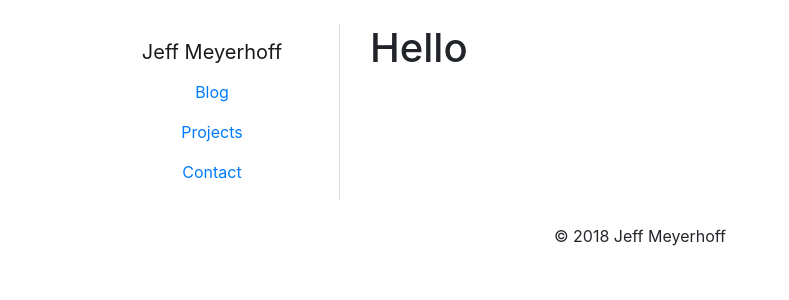
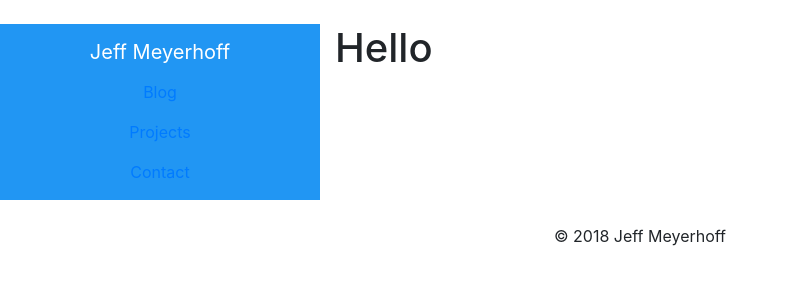
Before and after one commit to jeffington/jeffington.github.io, a Jekyll site: the page built from index.md, in a window 1280 px wide. Shown: the top 300 px of the page, without its empty margins (0-789 px from the left). Built offline with Jekyll 4.4.1, drawn with Linux system fonts in a browser that asks for light colours.

Commit message:
New blue theme

```diff
--- a/_includes/horizontal_nav.html
+++ b/_includes/horizontal_nav.html
@@ -1,4 +1,4 @@
-<nav class="navbar navbar-expand navbar-light">
+<nav class="navbar navbar-expand navbar-darj">
   <a class="navbar-brand" href="/">Jeff Meyerhoff</a>
 
 	 <ul class="navbar-nav ml-auto">
--- a/_includes/vertical_nav.html
+++ b/_includes/vertical_nav.html
@@ -1,4 +1,4 @@
-<nav class="navbar flex-column navbar-light">
+<nav class="navbar flex-column navbar-dark theme-background">
 	<a class="navbar-brand" href="/" style="margin-right:0px;">Jeff Meyerhoff</a>
 
 	<a class="nav-link
--- a/_layouts/default.html
+++ b/_layouts/default.html
@@ -13,13 +13,13 @@
   </head>
   <body>
 
-  <div class="container mt-md-4">
+  <div class="container-fluid mt-md-4">
   <div class="row d-block d-md-none">
   {% include horizontal_nav.html %}
   </div>
          <div class="row">
 
-            <div class="col-3 d-none d-md-block">
+            <div class="col-3 d-none d-md-block theme-background">
             	{% include vertical_nav.html %}
             </div>
 
--- a/assets/css/styles.css
+++ b/assets/css/styles.css
@@ -30,6 +30,6 @@ time {
 	font-style: italic;
 }
 
-.navbar.flex-column {
-	border-right: 1px solid #ddd;
+.theme-background {
+	background-color: #2196F3;
 }
```
